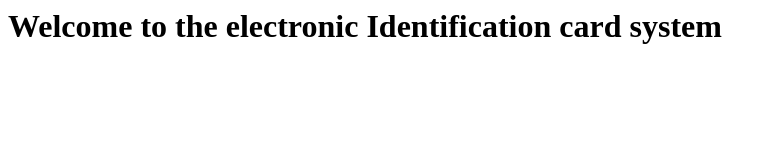
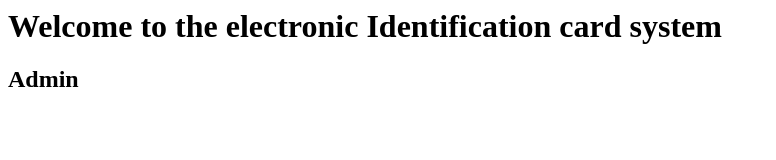
Before and after one commit to venturaronah/ElectronicIdentificationCard, a plain HTML site: page Administrator/index.html in a window 1280 px wide. Shown: the whole page, without its empty margins (0-776 px from the left). Drawn offline with Linux system fonts and the light colour scheme.

Commit message:
dashboard push

```diff
--- a/Administrator/index.html
+++ b/Administrator/index.html
@@ -4,5 +4,6 @@
     </head>
     <body>
         <h1>Welcome to the electronic Identification card system</h1>
+        <h2>Admin</h2>
     </body>
 </html>
```
